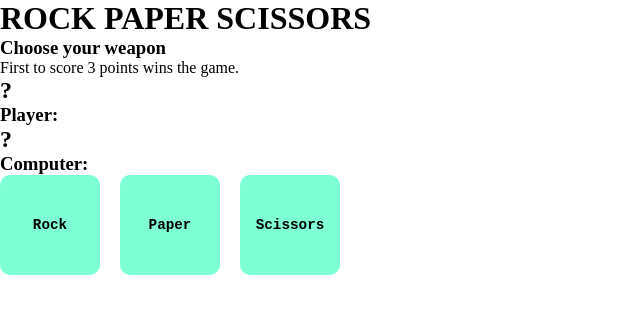
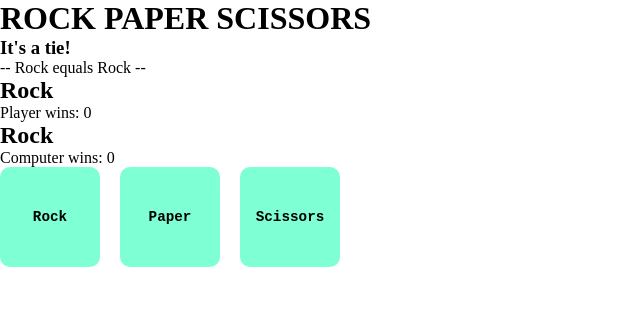
Before and after one commit to IsiNavarro/odin-rps, a plain HTML site: page index.html in a window 1280 px wide. Both pictures are taken after a click on the element "Rock". Shown: the whole page, without its empty margins (0-640 px from the left). Drawn offline with Linux system fonts and the light colour scheme.

Commit message:
Select and update all nodes when playing Everything is working fine. A new pop-up message saying who's won the set and to ask for a play again function should be added. Styles are still needed.

```diff
--- a/index.html
+++ b/index.html
@@ -18,19 +18,19 @@
     </div>
     <div class="playerSelectionAndCounter">
         <div class="player">
-            <div class="selection" id="playerSelection">
+            <div class="selection" id="playerSelectionDisplay">
                 <h2>?</h2>
             </div>
             <div class="score" id="playerScore">
-                <h3>Player: </h3>
+                Player wins: 0
             </div>
         </div>
         <div class="computer">
-            <div class="selection" id="computerSelection">
+            <div class="selection" id="computerSelectionDisplay">
                 <h2>?</h2>
             </div>
             <div class="score" id="computerScore">
-                <h3>Computer: </h3>
+                Computer wins: 0
             </div>
         </div>
 
--- a/script.js
+++ b/script.js
@@ -16,23 +16,28 @@ function getComputerChoice(){
 };
 
 function compareChoices(playerChoice, computerChoice){
-    console.log(`Your choice: ${playerChoice} - Computer's choice: ${computerChoice}`);
+    playerSelectionDisplay.textContent = playerChoice;
+    computerSelectionDisplay.textContent = computerChoice;
+
     if (playerChoice == computerChoice){
-        console.log(`It's a tie!`);
+        infoWinLoseText.textContent = `It's a tie!`;
+        infoFinishedGameText.textContent = `-- ${playerChoice} equals ${computerChoice} --`;
         return "Tie";
     } else if (
         (playerChoice == "Rock" && computerChoice == "Scissors") ||
         (playerChoice == "Scissors" && computerChoice == "Paper") ||
         (playerChoice == "Paper" && computerChoice == "Rock")
     ) {
-        console.log(`You Win!`);
+        infoWinLoseText.textContent = `You Win!`;
+        infoFinishedGameText.textContent = `-- ${playerChoice} beats ${computerChoice} --`;
         return "Win";
     } else if (
         (playerChoice == "Rock" && computerChoice == "Paper") ||
         (playerChoice == "Scissors" && computerChoice == "Rock") ||
         (playerChoice == "Paper" && computerChoice == "Scissors")
     ) {
-        console.log(`You lose!`);
+        infoWinLoseText.textContent = `You lose!`;
+        infoFinishedGameText.textContent = `-- ${playerChoice} is beaten by ${computerChoice} --`;
         return "Lose";
     }
 };
@@ -53,11 +58,12 @@ function playRound(e){
     } else if (roundResult == "Lose"){
         computerWinCount+=1;
     }
-    console.log(`USER WINS: ${userWinCount} - ${computerWinCount} :COMPUTER WINS`);
+    playerScore.textContent = `Player wins: ${userWinCount}`;
+    computerScore.textContent = `Computer wins: ${computerWinCount}`;
 
     //Stop set when a player has won 3 games
     if (userWinCount == 3 || computerWinCount == 3) {
-        console.log('Bo5 Finished\n\n\n\n\n');
+        infoFinishedGameText.textContent = 'BEST OF 5 FINISHED!\nPLAY AGAIN!!';
 
         /*
             Ask for user input to play again. New popup button:
@@ -71,8 +77,14 @@ function playRound(e){
 
 
 
-// playSet();
 const weapons = document.querySelectorAll('kbd');
+const playerScore = document.querySelector('#playerScore');
+const computerScore = document.querySelector('#computerScore');
+const infoWinLoseText = document.querySelector('.infoText h3');
+const infoFinishedGameText = document.querySelector('.infoText p');
+const playerSelectionDisplay = document.querySelector('#playerSelectionDisplay h2');
+const computerSelectionDisplay = document.querySelector('#computerSelectionDisplay h2');
+
 
 let userWinCount = 0;
 let computerWinCount = 0;
```
